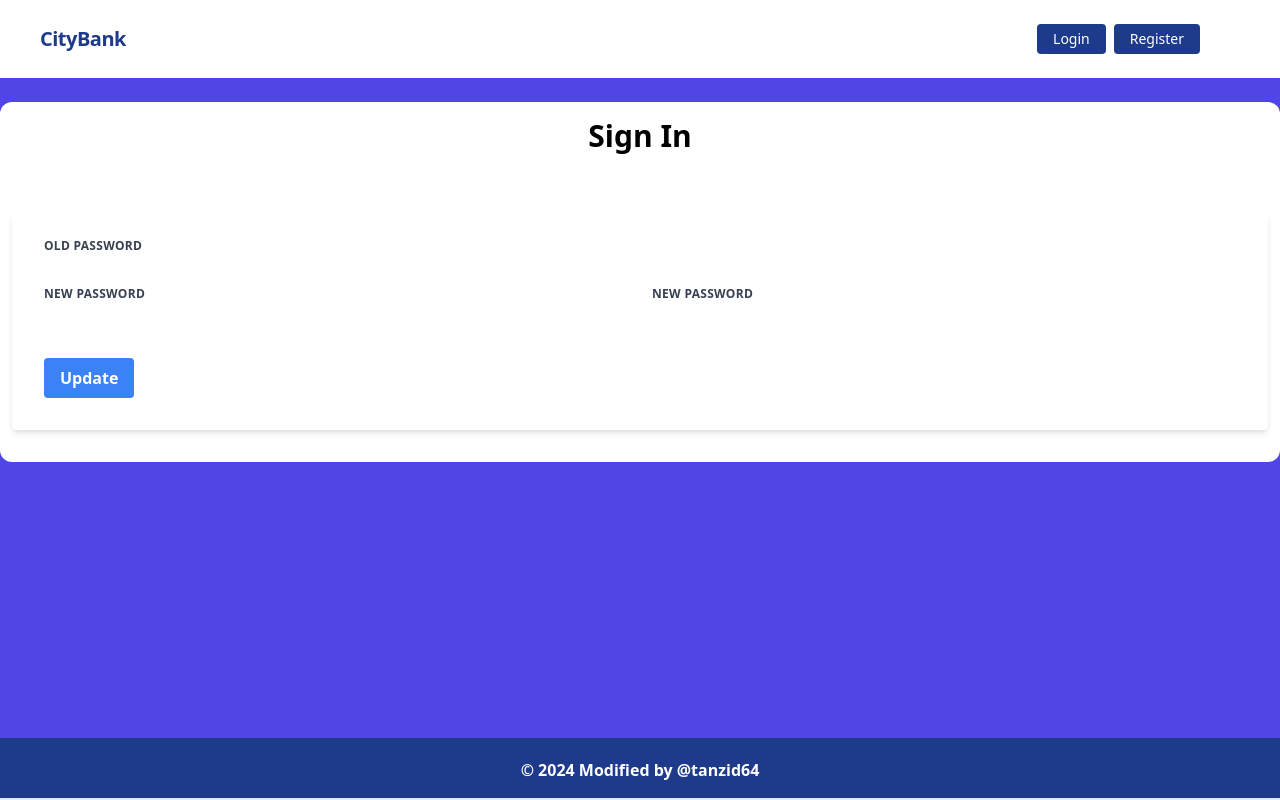
After one commit to tanzid64/Bank-Django, a Django app: template accounts/templates/accounts/update_password.html in a window 1280 px wide. The commit adds this page. Run offline with Django 4.2, Linux system fonts and the light colour scheme; the template is opened without the code that fills it, so the values that code supplies are empty, except form fields; form fields are guessed from the names that the template uses.

Commit message:
assignment task - done

```diff
--- /dev/null
+++ b/accounts/templates/accounts/pass_change_mail.html
@@ -0,0 +1,6 @@
+<h3>Hello {{user.first_name}} {{user.last_name}}</h3>
+
+<p>Your Password has changed. Login with your new password from now.</p>
+
+<p>Thanks for banking with us</p>
+<p>City Bank</p>
--- a/accounts/templates/accounts/profile.html
+++ b/accounts/templates/accounts/profile.html
@@ -114,6 +114,9 @@
                     {% endfor %} {% endif %}
                 </div>
             </div>
+            <div class="">
+                <a href="{% url "change_pass" %}" class="">Change Your Password</a>
+            </div>
             <div class="flex items-center justify-between">
                 <button class="bg-blue-500 hover:bg-blue-700 text-white font-bold py-2 px-4 rounded focus:outline-none focus:shadow-outline" type="submit">
                     Update
--- /dev/null
+++ b/accounts/templates/accounts/update_password.html
@@ -0,0 +1,51 @@
+{% extends 'base.html' %} {% load static %} {% block head_title %}Banking System{% endblock %} {% block content %}
+
+{% if form.non_field_errors %} {% for error in form.non_field_errors %}
+<div class="bg-red-100 border border-red-400 text-red-700 px-4 py-3 rounded relative mt-2" role="alert">
+    <p class="font-bold">Error!</p>
+    <p class="block sm:inline">{{ error }}</p>
+</div>
+{% endfor %} {% endif %} {% if form.non_field_errors %} {% for error in form.non_field_errors %}
+<div class="bg-red-100 border border-red-400 text-red-700 px-4 py-3 rounded relative mt-2" role="alert">
+    <p class="font-bold">Error!</p>
+    <p class="block sm:inline">{{ error }}</p>
+</div>
+{% endfor %} {% endif %}
+<div class="bg-white px-3 py-4 rounded-xl my-6">
+    <h1 class="font-bold text-3xl text-center pb-5">Sign In</h1>
+    <div class="w-full mt-10">
+        <form method="post" class="bg-white shadow-md rounded px-8 pt-6 pb-8 mb-4">
+            {% csrf_token %} {% for hidden_field in form.hidden_fields %} {{ hidden_field.errors }} {{ hidden_field }} {% endfor %}
+
+            <div class="flex flex-wrap -mx-3 mb-6">
+                <div class="w-full md:w-2/2 px-3 mb-6 md:mb-0">
+                    <label class="block uppercase tracking-wide text-gray-700 text-xs font-bold mb-2" for="{{ form.old_password.id_for_label }}">
+                        {{ form.old_password.label }}
+                    </label> {{ form.old_password }} {% if form.old_password.errors %} {% for error in form.old_password.errors %}
+                    <p class="text-red-600 text-sm italic pb-2">{{ error }}</p>
+                    {% endfor %} {% endif %}
+                </div>
+                <div class="w-full md:w-1/2 px-3 mb-6 md:mb-0">
+                    <label class="block uppercase tracking-wide text-gray-700 text-xs font-bold mb-2" for="{{ form.new_password1.id_for_label }}">
+                        {{ form.new_password1.label }}
+                    </label> {{ form.new_password1 }} {% if form.new_password1.errors %} {% for error in form.new_password1.errors %}
+                    <p class="text-red-600 text-sm italic pb-2">{{ error }}</p>
+                    {% endfor %} {% endif %}
+                </div>
+                <div class="w-full md:w-1/2 px-3">
+                    <label class="block uppercase tracking-wide text-gray-700 text-xs font-bold mb-2" for="{{ form.new_password2.id_for_label }}">
+                        {{ form.new_password2.label }}
+                    </label> {{ form.new_password2 }} {% if form.new_password2.errors %} {% for error in form.new_password2.errors %}
+                    <p class="text-red-600 text-sm italic pb-2">{{ error }}</p>
+                    {% endfor %} {% endif %}
+                </div>
+            </div>
+            <div class="flex items-center justify-between">
+                <button class="bg-blue-500 hover:bg-blue-700 text-white font-bold py-2 px-4 rounded focus:outline-none focus:shadow-outline" type="submit">
+                    Update
+                </button>
+            </div>
+        </form>
+    </div>
+</div>
+{% endblock %}
--- a/accounts/urls.py
+++ b/accounts/urls.py
@@ -1,9 +1,10 @@
 from django.urls import path
-from .views import UserRegistrationView, UserLoginView, UserLogoutView,UserBankAccountUpdateView
+from .views import UserRegistrationView, UserLoginView, UserLogoutView,UserBankAccountUpdateView, UserPasswordUpdateView
 
 urlpatterns = [
     path('register/', UserRegistrationView.as_view(), name='register'),
     path('login/', UserLoginView.as_view(), name='login'),
     path('logout/', UserLogoutView.as_view(), name='logout'),
-    path('profile/', UserBankAccountUpdateView.as_view(), name='profile' )
+    path('profile/', UserBankAccountUpdateView.as_view(), name='profile' ),
+    path('profile/change_password', UserPasswordUpdateView.as_view(), name='change_pass' ),
 ]
--- a/transactions/views.py
+++ b/transactions/views.py
@@ -206,6 +206,6 @@ class TransferMoneyView(TransactionCreateMixin):
             self.request,
             f'Successfully Transfered {"{:,.2f}".format(float(amount))}$ from your account'
         )
-        send_transaction_email(self.request.user, amount,'Transaction Report: Transfer','transfer_mail.html')
-        send_transaction_email(beneficiary_account.user, amount,'Transaction Report: Transfer','transfer_mail.html')
+        send_transaction_email(self.request.user, amount,'Transaction Report: Transfer','transactions/transfer_mail.html')
+        send_transaction_email(beneficiary_account.user, amount,'Transaction Report: Transfer','transactions/transfer_mail.html')
         return super().form_valid(form)
```
Also changed, not shown: accounts/views.py (+20 -1 lines), city_bank/settings.py (+14 -14 lines).
